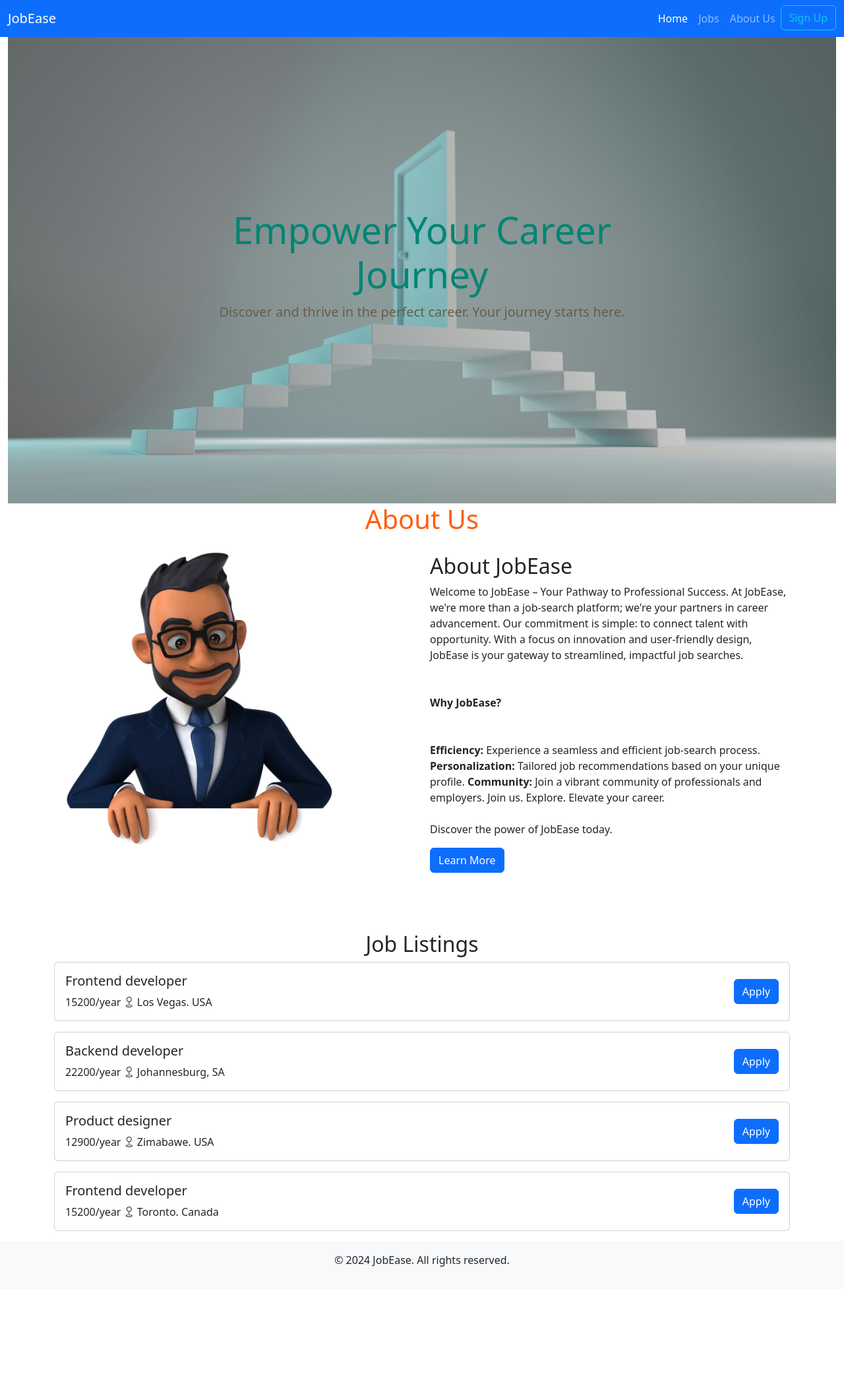
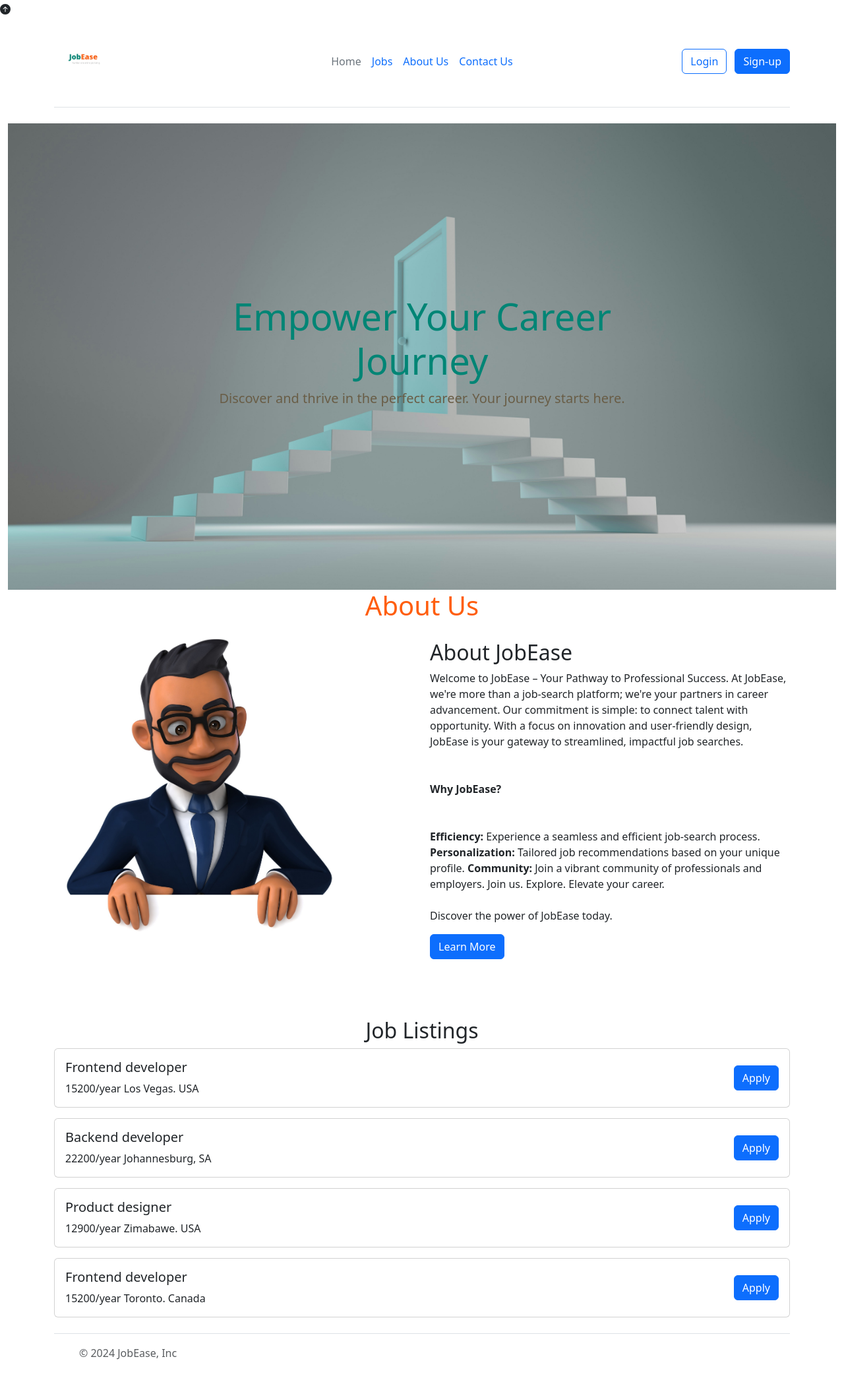
Before and after one commit to Heavenboi/jobease-portfolio, a Flask app: page / in a window 1280 px wide. Shown: the whole page at 66% size. Before the commit the page ends 1920 px from the top, so only its background shows below. Run offline with Flask 3, Linux system fonts and the light colour scheme; some libraries are stand-ins or nearby versions.

Commit message:
improved the navbar

```diff
--- a/templates/base.html
+++ b/templates/base.html
@@ -10,7 +10,9 @@
     <script src="https://cdn.jsdelivr.net/npm/bootstrap@5.3.0-alpha1/dist/js/bootstrap.bundle.min.js"
             integrity="sha384-w76AqPfDkMBDXo30jS1Sgez6pr3x5MlQ1ZAGC+nuZB+EYdgRZgiwxhTBTkF7CXvN"
             crossorigin="anonymous"></script>
-    <link rel="stylesheet" href="https://cdn.jsdelivr.net/npm/bootstrap-icons@1.17.0/font/bootstrap-icons.css">
+    <svg xmlns="http://www.w3.org/2000/svg" width="16" height="16" fill="currentColor" class="bi bi-arrow-up-circle-fill" viewBox="0 0 16 16">
+                <path d="M16 8A8 8 0 1 0 0 8a8 8 0 0 0 16 0m-7.5 3.5a.5.5 0 0 1-1 0V5.707L5.354 7.854a.5.5 0 1 1-.708-.708l3-3a.5.5 0 0 1 .708 0l3 3a.5.5 0 0 1-.708.708L8.5 5.707z"/>
+              </svg>
     <title>{% block title %}JobEase{% endblock %}</title>
 </head>
 <body>
--- a/templates/footer.html
+++ b/templates/footer.html
@@ -1,5 +1,16 @@
-<footer class="bg-light text-center text-lg-start">
-    <div class="text-center p-3">
-        <p>&copy; 2024 JobEase. All rights reserved.</p>
-    </div>
-</footer>
+<div class="container">
+    <footer class="d-flex flex-wrap justify-content-between align-items-center py-3 my-4 border-top">
+      <div class="col-md-4 d-flex align-items-center">
+        <a href="/" class="mb-3 me-2 mb-md-0 text-body-secondary text-decoration-none lh-1">
+          <svg class="bi" width="30" height="24"><use xlink:href="#bootstrap"/></svg>
+        </a>
+        <span class="mb-3 mb-md-0 text-body-secondary">&copy; 2024 JobEase, Inc</span>
+      </div>
+
+      <ul class="nav col-md-4 justify-content-end list-unstyled d-flex">
+        <li class="ms-3"><a class="text-body-secondary" href="#"><svg class="bi" width="24" height="24"><use xlink:href="#twitter"/></svg></a></li>
+        <li class="ms-3"><a class="text-body-secondary" href="#"><svg class="bi" width="24" height="24"><use xlink:href="#instagram"/></svg></a></li>
+        <li class="ms-3"><a class="text-body-secondary" href="#"><svg class="bi" width="24" height="24"><use xlink:href="#facebook"/></svg></a></li>
+      </ul>
+    </footer>
+  </div>
--- a/templates/nav.html
+++ b/templates/nav.html
@@ -1,24 +1,21 @@
-<nav class="navbar navbar-expand-lg navbar-dark bg-primary">
-    <div class="container-fluid">
-        <a class="navbar-brand" href="{{ url_for('homepage') }}">JobEase</a>
-        <button class="navbar-toggler" type="button" data-bs-toggle="collapse" data-bs-target="#navbarNav" aria-controls="navbarNav" aria-expanded="false" aria-label="Toggle navigation">
-            <span class="navbar-toggler-icon"></span>
-        </button>
-        <div class="collapse navbar-collapse justify-content-end" id="navbarNav">
-            <ul class="navbar-nav">
-                <li class="nav-item">
-                    <a class="nav-link active" aria-current="page" href="{{ url_for('homepage') }}">Home</a>
-                </li>
-                <li class="nav-item">
-                    <a class="nav-link" href="{{ url_for('jobs_list') }}">Jobs</a>
-                </li>
-                <li class="nav-item">
-                    <a class="nav-link" href="#">About Us</a>
-                </li>
-                <li class="nav-item">
-                    <a class="btn btn-outline-info" href="{{ url_for('register') }}">Sign Up</a>
-                </li>
-            </ul>
-        </div>
-    </div>
-</nav>
+<div class="container">
+    <header class="d-flex flex-wrap align-items-center justify-content-center justify-content-md-between py-3 mb-4 border-bottom">
+      <div class="col-md-3 mb-2 mb-md-0">
+        <a href="/" class="d-inline-flex link-body-emphasis text-decoration-none">
+          <img src="{{ url_for('static', filename='img/logo.png') }}" alt="Logo" width="100" height="100">
+        </a>
+      </div>
+
+      <ul class="nav col-12 col-md-auto mb-2 justify-content-center mb-md-0">
+        <li><a href="#" class="nav-link px-2 link-secondary">Home</a></li>
+        <li><a href="{{url_for('jobs_list')}}" class="nav-link px-2">Jobs</a></li>
+        <li><a href="#" class="nav-link px-2">About Us</a></li>
+        <li><a href="#" class="nav-link px-2">Contact Us</a></li>
+      </ul>
+
+      <div class="col-md-3 text-end">
+        <button type="button" class="btn btn-outline-primary me-2">Login</button>
+        <button type="button" class="btn btn-primary">Sign-up</button>
+      </div>
+    </header>
+</div>
```
Also changed, not shown: static/img/logo.png, 1 other file.
